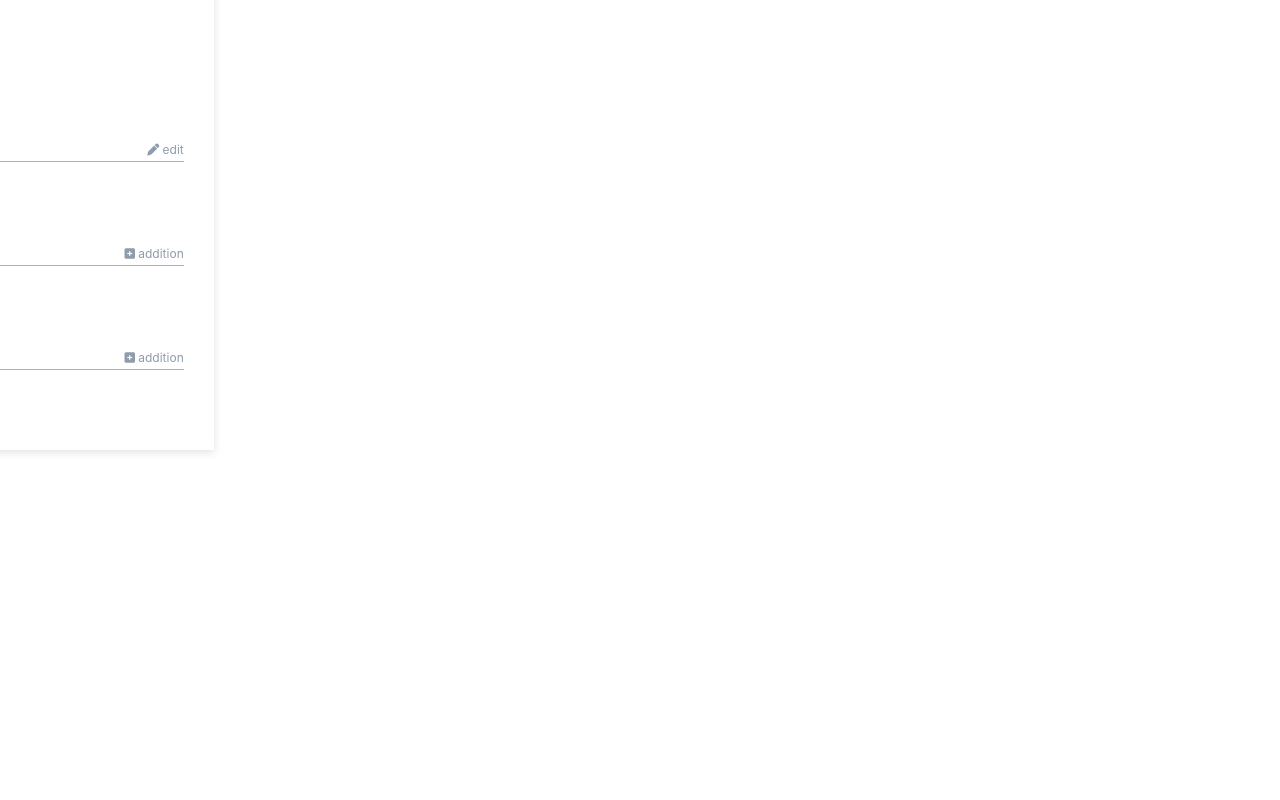
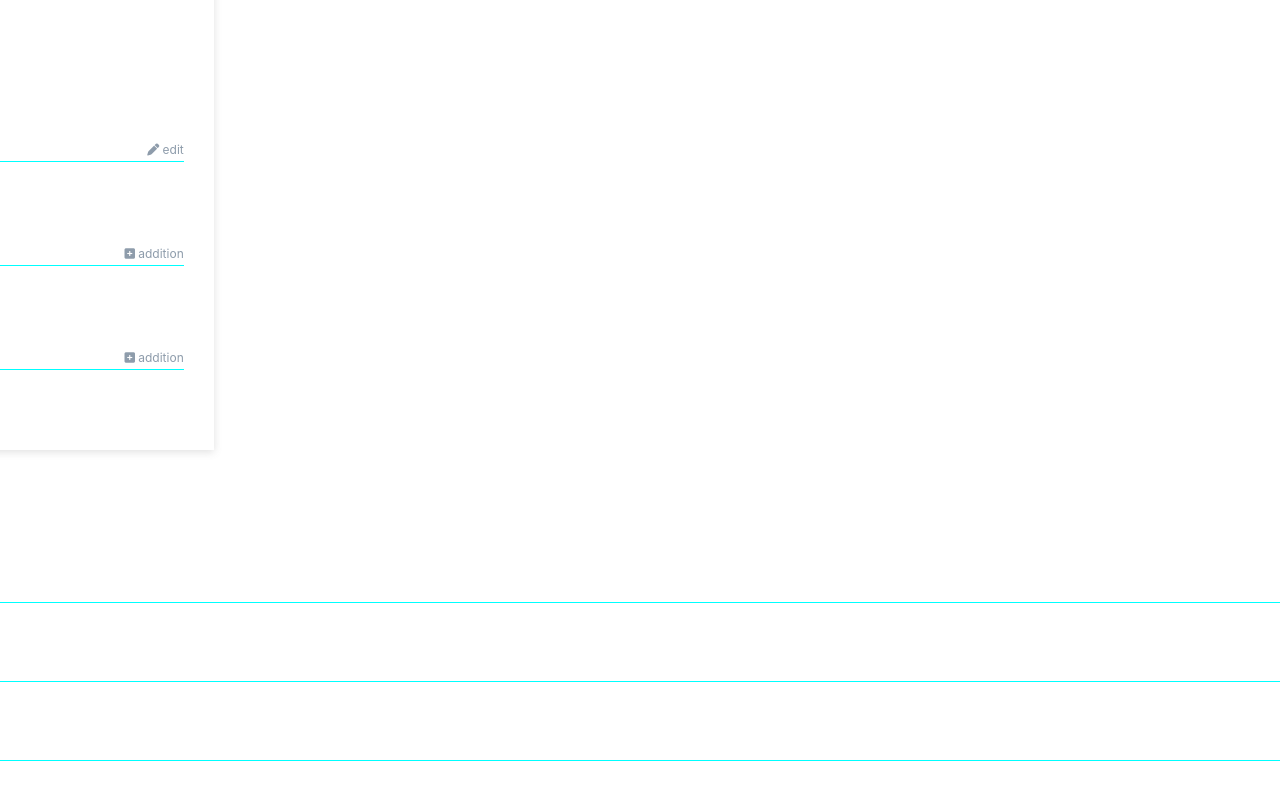
Before and after one commit to junaid-sv/Developer1, a React (Create React App) app in the folder scss-page/: page / in a window 1280 px wide. Shown: the part 206-1006 px from the top of the page. Before the commit the page ends 800 px from the top, so only its background shows below. Built offline with nearby package versions, Linux system fonts and the light colour scheme.

Commit message:
left indentation

```diff
--- a/scss-page/src/Section-Left/Left.jsx
+++ b/scss-page/src/Section-Left/Left.jsx
@@ -44,6 +44,34 @@ const Left = () => {
                         />
                     </Card>
                 </div>
+                <div className="left-content">
+                    <h2><span className='left-name'>Nabeel</span>  Ahmad  00 </h2>
+                    <a href='/' ><i className="fa-solid fa-location-dot"></i>Location area</a>
+                    <a href='/'><i className="fa-solid fa-briefcase"></i>Current Location</a>
+                    <p>Experienced occupation: ---</p>
+                </div>
+                <div className='left-edit'>
+                    <a href='/'><i className="fa-solid fa-pen"></i> edit</a>
+                </div>
+                {/* </section> */}
+                <form action="#">
+                    <div className='left-input-field'>
+                        <input type="text" className='left-input-field' placeholder='Self-introduction' />
+                        <div className='edit'> <a href="/"><i className="fa-solid fa-pen"></i> edit</a></div>
+                        <label htmlFor="self-introduction">Fill in self-introduction</label>
+                    </div>
+                    <div className='left-input-field'>
+                        <input type="text" className='left-input-field' placeholder='Working history' />
+                        <div className='addition'> <a href="/"><i className="fa-solid fa-square-plus"></i> addition</a></div>
+                        <label htmlFor="Add working history">Add working history</label>
+                    </div>
+                    <div className='left-input-field'>
+                        <input type="text" className='left-input-field' placeholder='All qualifications' />
+                        <div className='addition'> <a href="/"><i className="fa-solid fa-square-plus"></i> addition</a></div>
+                        <label htmlFor="Add Qualifications">Add qualification</label>
+                    </div>
+                </form>
+                {/* </div> */}
             </main>
         </>
     );
```
